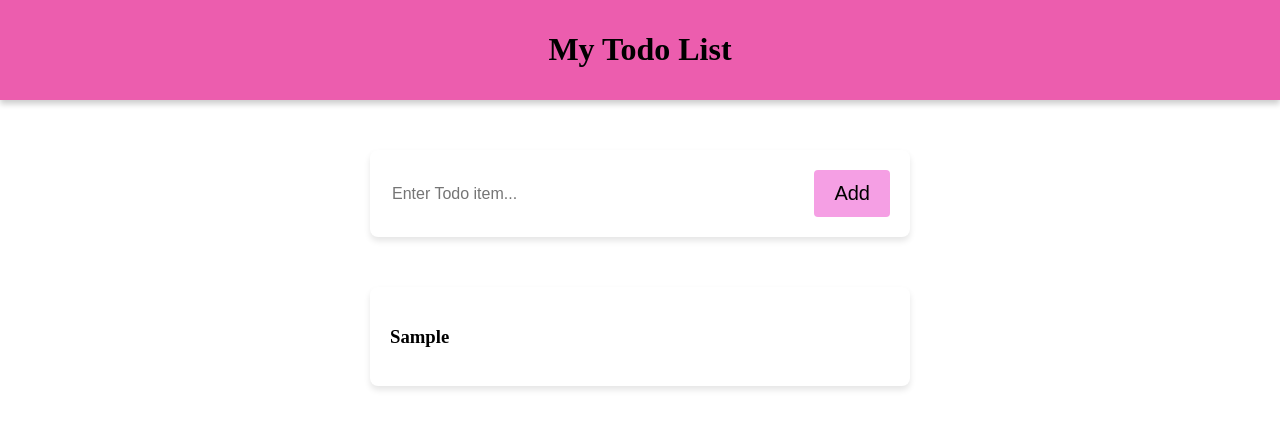
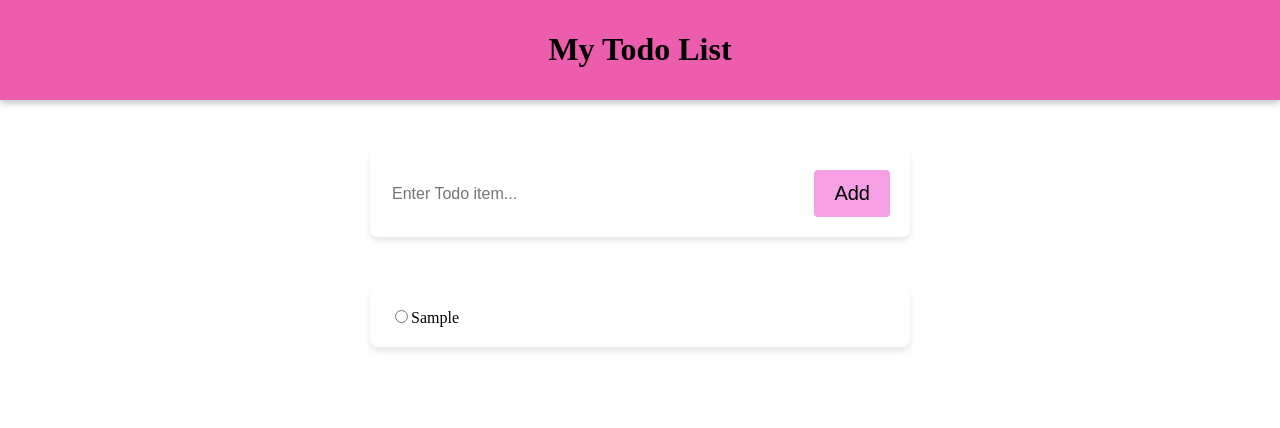
Before and after one commit to sachithrakalani/Todo-App-React-Frontend, a React (Vite) app: page / in a window 1280 px wide. Both pictures are taken after typing "Sample" into the empty fields and a click on the button "Add". Shown: the top 428 px of the page. Built offline with nearby package versions, Linux system fonts and the light colour scheme.

Commit message:
Added radio button for todo items

```diff
--- a/src/components/TodoItem.jsx
+++ b/src/components/TodoItem.jsx
@@ -1,7 +1,8 @@
 export default function TodoItem({ item }) {
     return (
       <div>
-        <h3>{item}</h3>
+        <input type="radio"/>
+        <span>{item}</span>
       </div>
     );
 }
```
